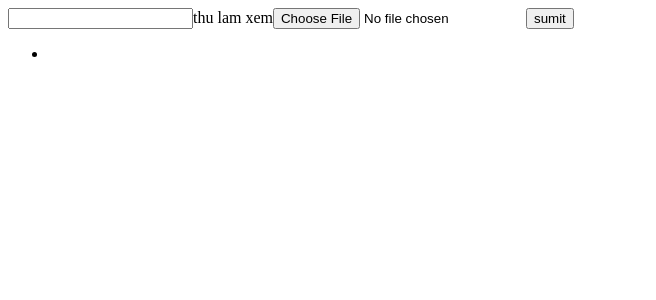
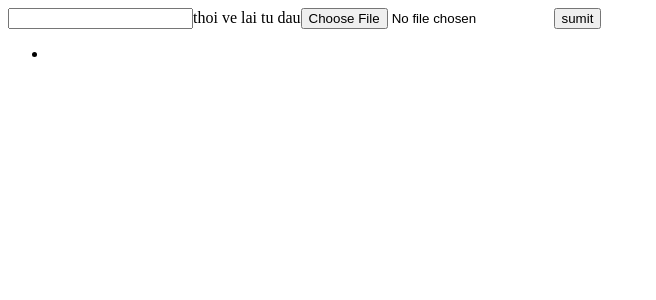
Before and after one commit to khangvu1992/khang, a React (Create React App) app: page / in a window 1280 px wide. Shown: the top 300 px of the page, without its empty margins (0-656 px from the left). Built offline with nearby package versions, Linux system fonts and the light colour scheme.

Commit message:
trying again

```diff
--- a/src/App.js
+++ b/src/App.js
@@ -25,7 +25,7 @@ function App() {
     <div >
        <form >
         <input type="text" onChange={drop} value={arr} />
-        <label for="">thu lam xem</label>
+        <label for="">thoi ve lai tu dau</label>
         <input type="file" />
         <button type="submit" onClick={clich} >sumit</button>
         <ul >
```
